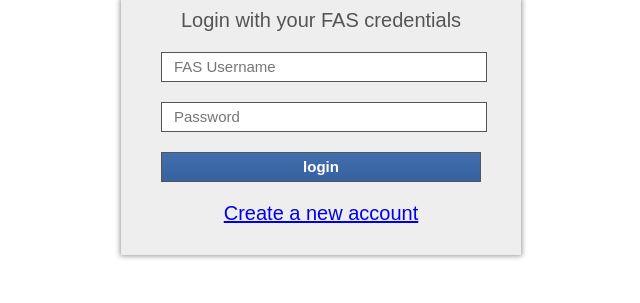
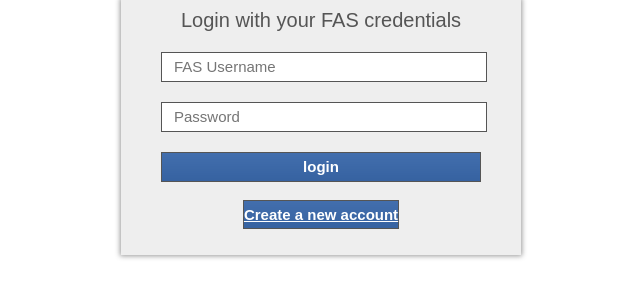
Before and after one commit to FedOAuth/FedOAuth, a Python web app: template fas_openid/templates/auth_fas_login.html in a window 1280 px wide. Shown: the part 188-491 px from the top of the page, without its empty margins (319-959 px from the left). Run offline with Jinja, Linux system fonts and the light colour scheme; the template is opened without the code that fills it, so the values that code supplies are empty; some web fonts are replaced.

Commit message:
Fix pull request comments

```diff
--- a/fas_openid/static/fedora.css
+++ b/fas_openid/static/fedora.css
@@ -102,7 +102,7 @@ input {
  	font-weight:bold;
  }
 
-#button {
+.button {
    border: 1px solid #555;
    padding-top:5px;
    padding-bottom:5px;
@@ -112,8 +112,8 @@ input {
    background: #fff;
    text-indent:10px;
    font-family: 'Cantarell', sans-serif;
-    text-indent:0px;
-    background-image: url('/static/repeater.png');
-    color:white;
-    font-weight:bold;
+   text-indent:0px;
+   background-image: url('/static/repeater.png');
+   color:white;
+   font-weight:bold;
 }
--- a/fas_openid/templates/auth_fas_login.html
+++ b/fas_openid/templates/auth_fas_login.html
@@ -16,7 +16,7 @@
             <p class="form_item">
                 <input type="submit" value="{% trans %}login{% endtrans %}">
             </p>
-            <p class="form_items">
+            <p class="form_item">
                 <a href="https://admin.fedoraproject.org/accounts/user/new" target="_blank" class="button">Create a new account</a>
             </p>
         </form>
```
